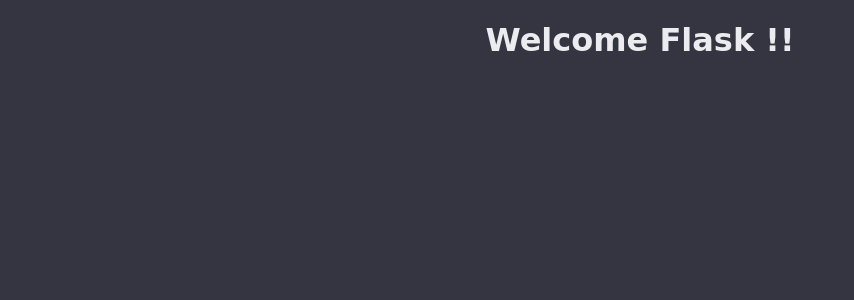
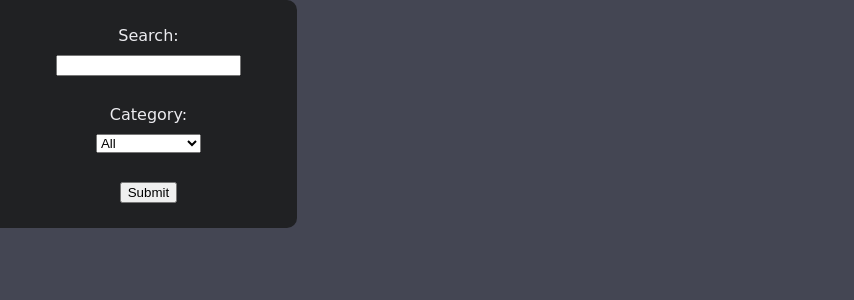
Before and after one commit to andrew264/news-summarizer-bart, a Flask app: page / in a window 1280 px wide. Shown: the top 300 px of the page, without its empty margins (0-854 px from the left). Run offline with Flask 2, Linux system fonts and the light colour scheme; parts of the project's set-up code (start-up, migrations or seed data) failed here and were passed over.

Commit message:
a webpage ☕🐿️

```diff
--- a/main.py
+++ b/main.py
@@ -1,8 +1,19 @@
-from flask import Flask, render_template
+from flask import Flask, render_template, request
+
+from utils.fetch import fetch_news
 
 app = Flask(__name__)
 
 
-@app.route('/')
-async def hello_world():
-    return render_template('index.html', name='Flask',)
+@app.route('/', methods=['GET', 'POST'])
+async def index():
+    if request.method == 'POST':
+        query = request.form['query']
+        category = request.form['category']
+        category = None if category == 'all' else category
+        print(query, category)
+        results = await fetch_news(query, category)
+        print(len(results))
+        return render_template('index.html', articles=results)
+    else:
+        return render_template('index.html', results=[])
--- a/static/css/main.css
+++ b/static/css/main.css
@@ -1,13 +1,80 @@
 body {
-    background-color: #343540;
+    background-color: #444653;
     font-family: "Comic Sans MS", cursive, sans-serif;
     font-size: 16px;
     color: #ececf0;
     margin: 0;
     padding: 0;
+    display: flex;
+    flex-direction: row;
+    justify-content: flex-start;
+    align-items: stretch;
+    height: 100%;
+    width: 100vw;
+    overflow-x: hidden;
 }
-
+form {
+    display: flex;
+    flex-direction: column;
+    justify-content: flex-start;
+    align-items: center;
+    width: 20%;
+    margin: 0;
+    padding: 2%;
+    background-color: #202123;
+    border-radius: 0 10px 10px 0;
+}
+label {
+    margin-bottom: 10px;
+}
+input[type="text"],
+select {
+    margin-bottom: 10px;
+}
 h1 {
     text-align: center;
     font-family: "Comic Sans MS", cursive, sans-serif;
 }
+.container {
+    display: flex;
+    flex-direction: row;
+    width: 80%;
+}
+.article{
+    align-items: center;
+    padding: 20px;
+    background-color: #343540;
+    border-radius: 10px;
+    margin: 20px;
+    display: inline-block;
+    width: 25%;
+    height: 25%;
+}
+.article-title {
+    display: -webkit-box;
+        -webkit-line-clamp: 3;
+        -webkit-box-orient: vertical;
+    overflow: hidden;
+    text-overflow: ellipsis;
+    font-size: 18px;
+    font-weight: bold;
+    text-align: left;
+    margin: 0;
+    padding-bottom: 18px;
+
+    height: calc(3 * 1.2em);
+    line-height: 1.2em;
+}
+.article-description {
+    display: -webkit-box;
+        -webkit-line-clamp: 3;
+        -webkit-box-orient: vertical;
+    overflow: hidden;
+    text-overflow: ellipsis;
+    font-size: 16px;
+    text-align: justify;
+    margin: 0;
+
+    height: calc(2 * 1.2em);
+    line-height: 1.2em;
+}
--- a/templates/index.html
+++ b/templates/index.html
@@ -8,6 +8,37 @@
     <title>News Summarizer</title>
 </head>
 <body>
-    <h1> Welcome {{ name }} !!</h1>
+    <form method="post">
+        <label for="query"> Search: </label>
+            <input type="text" id="query" name="query">
+        <br>
+
+        <label for="category">Category:</label>
+            <select id="category" name="category">
+                <option value="all">All</option>
+                <option value="business">Business</option>
+                <option value="entertainment">Entertainment</option>
+                <option value="general">General</option>
+                <option value="health">Health</option>
+                <option value="science">Science</option>
+                <option value="sports">Sports</option>
+                <option value="technology">Technology</option>
+            </select>
+        <br>
+
+        <input type="submit" value="Submit">
+        </form>
+
+        <div class="container">
+            <div class="article-container">
+                {% for article in articles %}
+                    <div class="article">
+                        <h3 class="article-title">{{ article.title }}</h3>
+                        <p class="article-description">{{ article.description }}</p>
+                        <a href="{{ article.url }}" target="_blank">Read More</a>
+                    </div>
+                {% endfor %}
+            </div>
+        </div>
 </body>
 </html>
```
